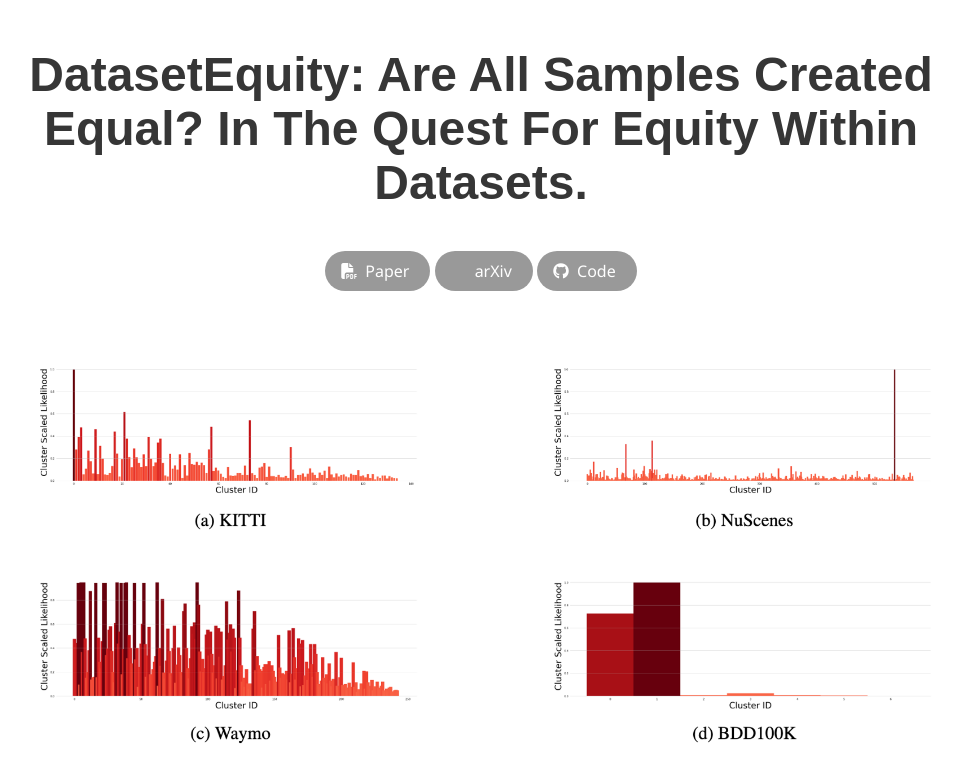
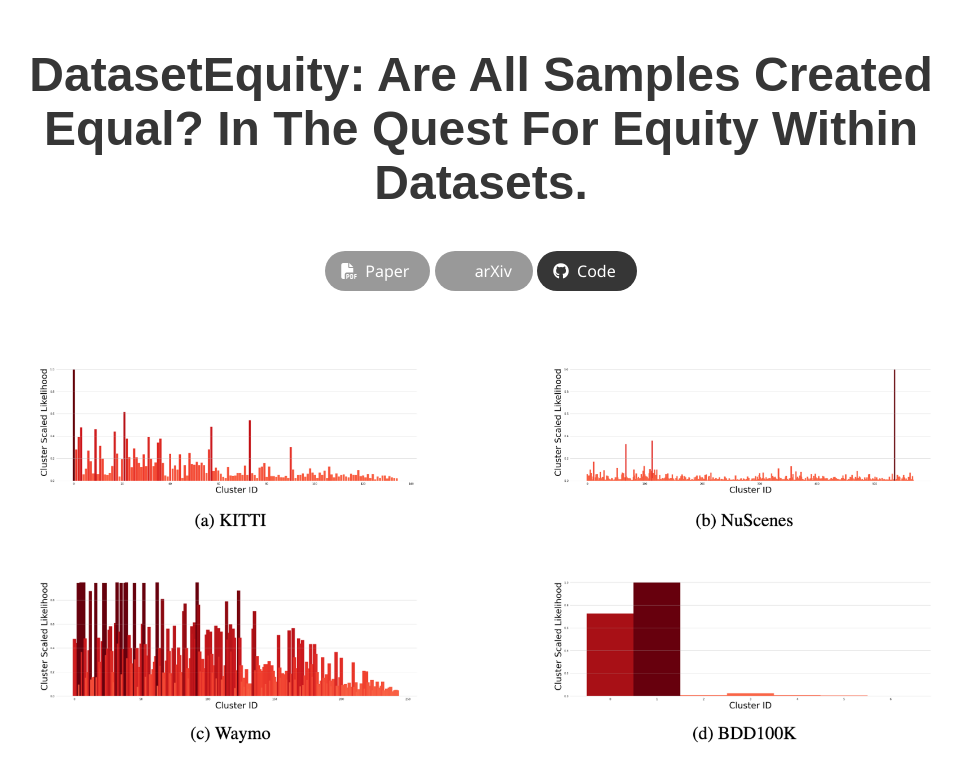
Before and after one commit to dataequityv0/dataequityv0.github.io, a plain HTML site: page index.html in a window 1280 px wide. Shown: the top 778 px of the page, without its empty margins (159-1120 px from the left). Drawn offline with nearby package versions, Linux system fonts and the light colour scheme; some icons are missing; a web font is replaced by a local one.

Commit message:
insert code repo link for code release

```diff
--- a/index.html
+++ b/index.html
@@ -70,8 +70,8 @@
 
               <!-- Code Link. -->
               <span class="link-block">
-                <a href=""
-                   class="external-link button is-normal is-rounded is-dark" disabled>
+                <a href="https://github.com/datasetequity/DatasetEquity"
+                   class="external-link button is-normal is-rounded is-dark">
                   <span class="icon">
                       <i class="fab fa-github"></i>
                   </span>
```
